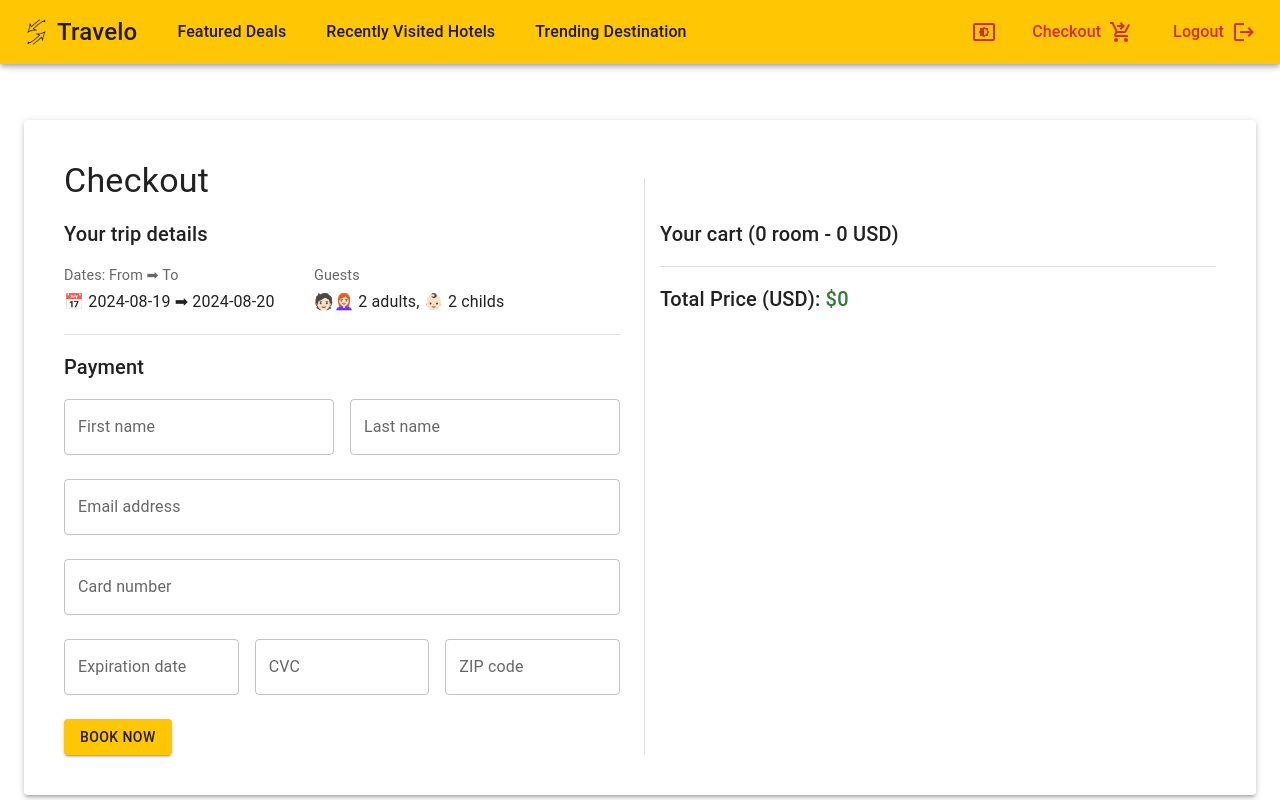
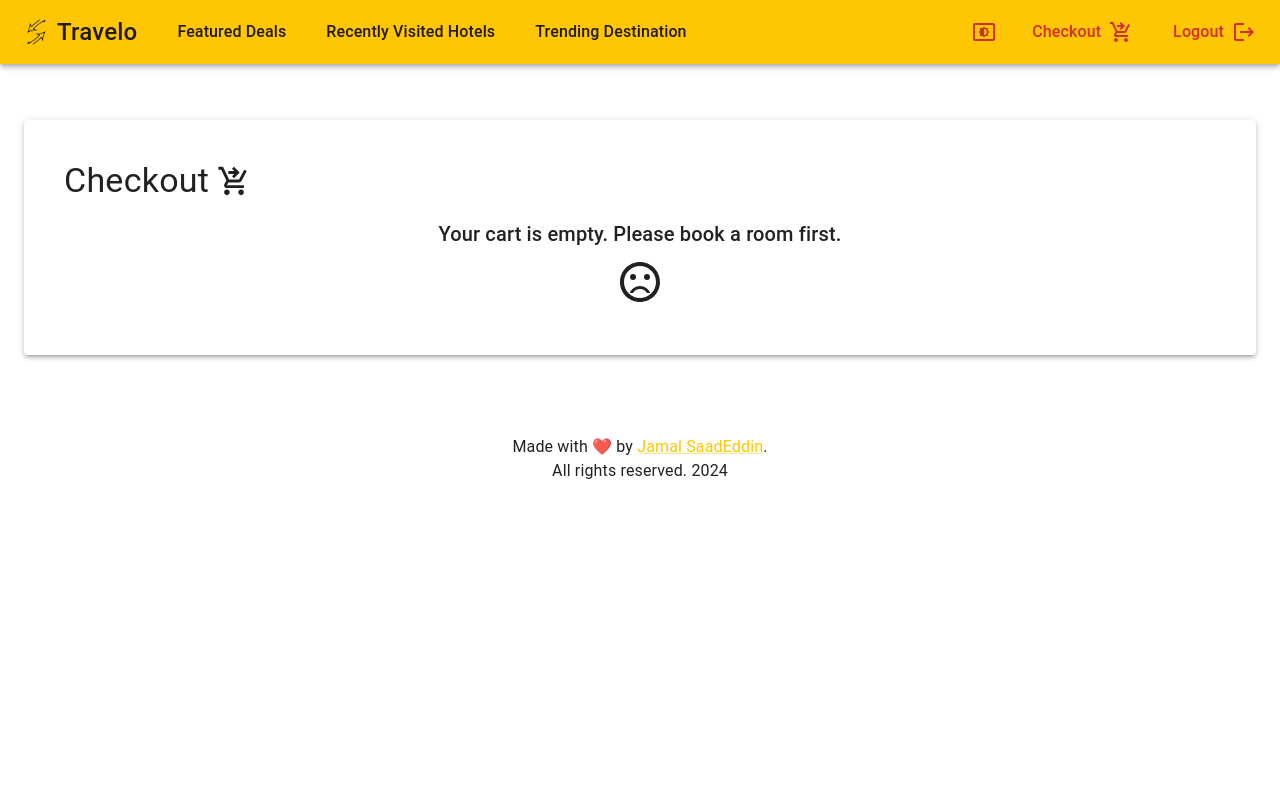
Before and after one commit to Jamal-SaadEddin/Travelo, a React (Vite) app: page / in a window 1280 px wide. Shown: the top 800 px of the page. Built offline with nearby package versions, Linux system fonts and the light colour scheme.

Commit message:
Handle cart is empty

```diff
--- a/src/pages/CheckoutPage/CheckoutPage.tsx
+++ b/src/pages/CheckoutPage/CheckoutPage.tsx
@@ -1,3 +1,5 @@
+import SentimentVeryDissatisfiedIcon from "@mui/icons-material/SentimentVeryDissatisfied";
+import ShoppingCartCheckoutIcon from "@mui/icons-material/ShoppingCartCheckout";
 import {
   Container,
   Divider,
@@ -6,6 +8,7 @@ import {
   Toolbar,
   Typography,
 } from "@mui/material";
+import useCartStore from "../../store/cartStore";
 import BookedRooms from "./components/BookedRooms";
 import PaymentForm from "./components/PaymentForm";
 import TripDetails from "./components/TripDetails";
@@ -20,6 +23,8 @@ const styles = {
 };
 
 const CheckoutPage = () => {
+  const bookedRooms = useCartStore((s) => s.bookedRooms);
+
   return (
     <Container maxWidth="xl">
       <Toolbar
@@ -28,8 +33,22 @@ const CheckoutPage = () => {
       <Paper elevation={3} sx={{ p: 5 }}>
         <Grid container spacing={2}>
           <Grid item xs={12}>
-            <Typography variant="h4">Checkout</Typography>
+            <Typography variant="h4" display="flex" gap={1} alignItems="center">
+              Checkout <ShoppingCartCheckoutIcon sx={{ fontSize: "34px" }} />
+            </Typography>
           </Grid>
+          {bookedRooms.length === 0 && (
+            <Grid item xs={12}>
+              <Typography variant="h6" textAlign="center">
+                Your cart is empty. Please book a room first.
+                <br />
+                <SentimentVeryDissatisfiedIcon
+                  sx={{ fontSize: "48px", mt: 1 }}
+                />
+              </Typography>
+            </Grid>
+          )}
+          {bookedRooms.length > 0 && (
             <Grid
               container
               item
@@ -51,6 +70,7 @@ const CheckoutPage = () => {
                 <Divider orientation="vertical" sx={styles.divider} />
               </Grid>
             </Grid>
+          )}
         </Grid>
       </Paper>
     </Container>
```
Lines whose indentation alone changed are shown as unchanged.
